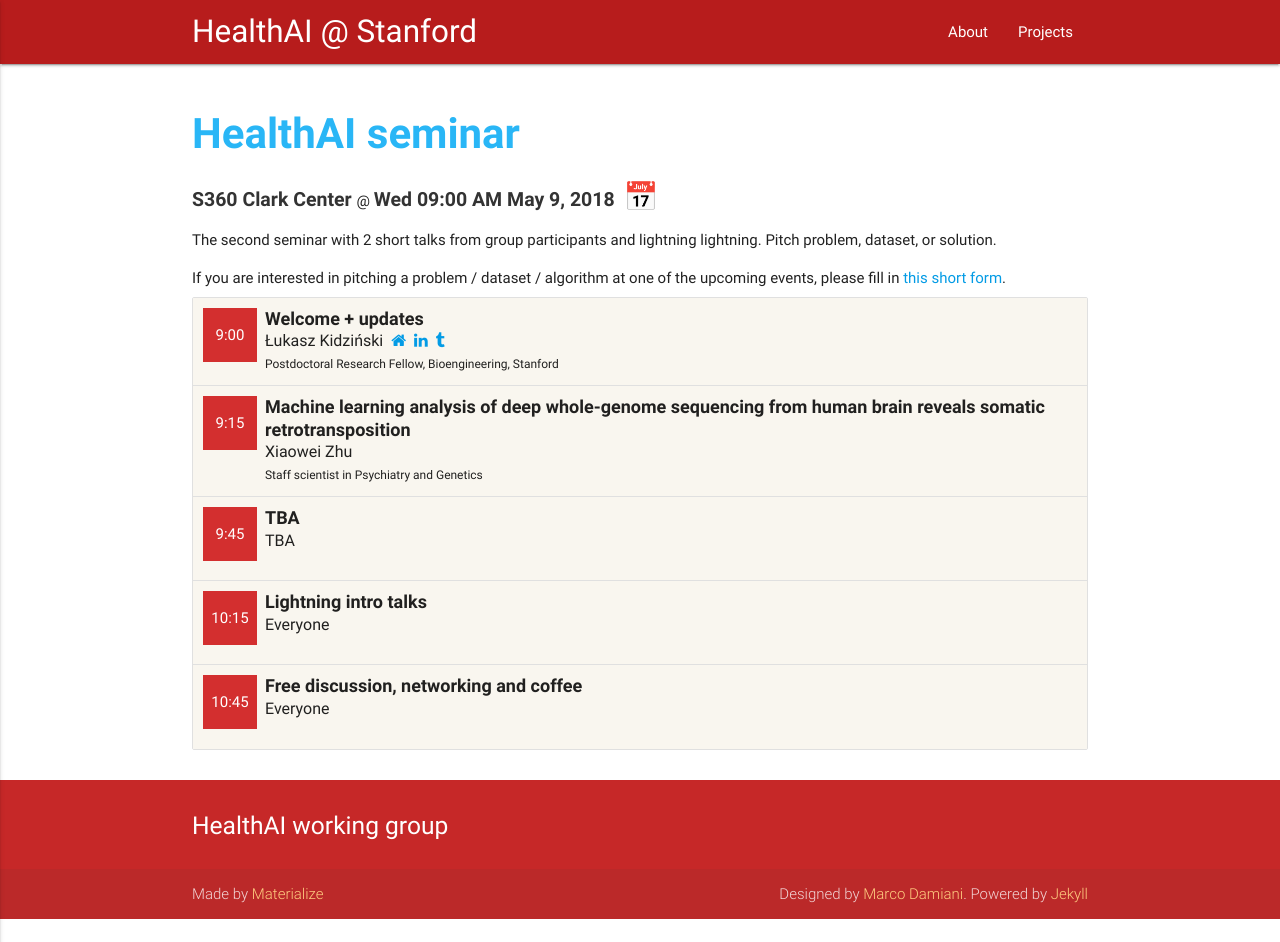
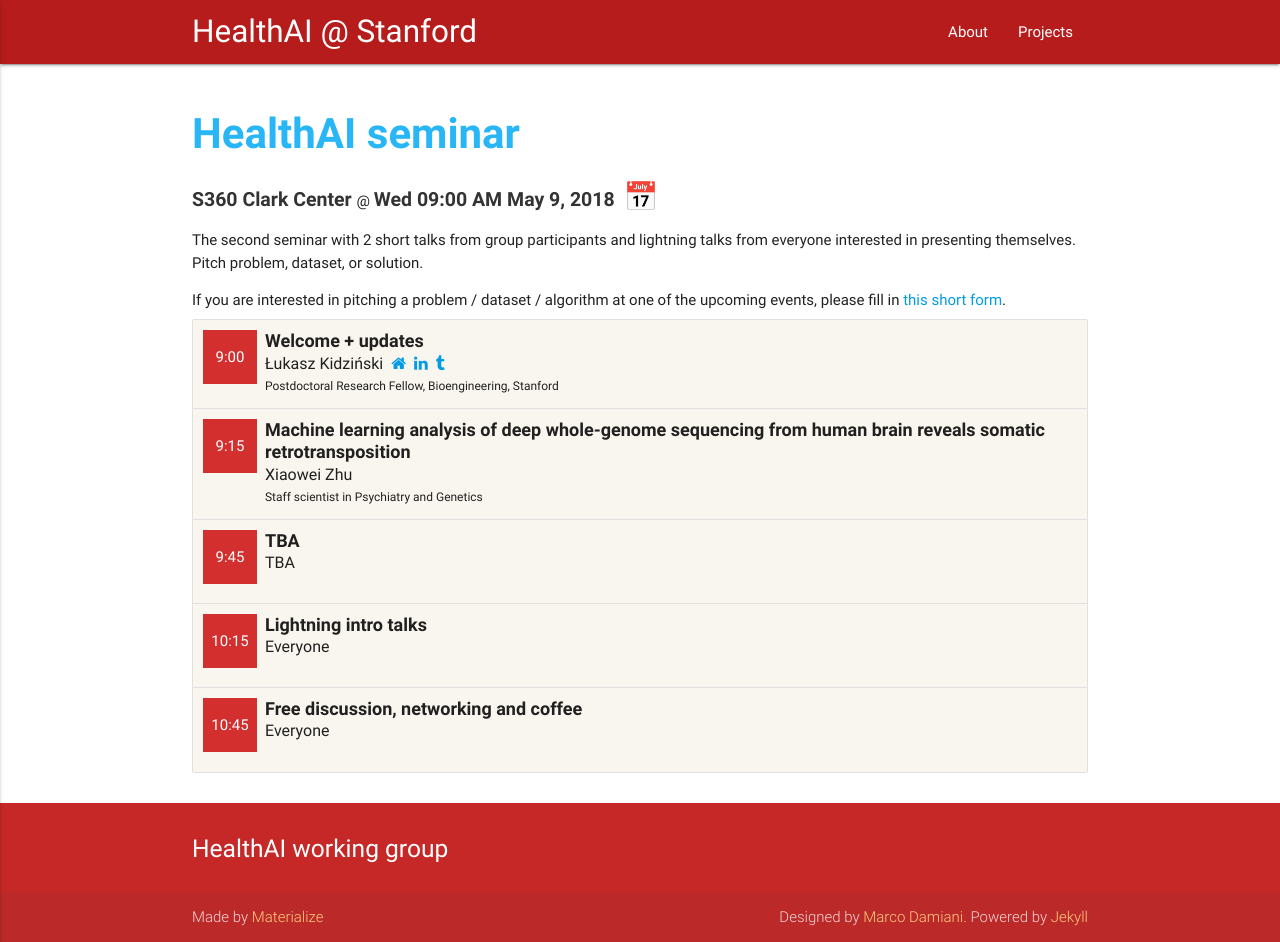
Before and after one commit to health-ai/health-ai.github.io, a Jekyll site: the page built from _events/2018-05-09-seminar.md, in a window 1280 px wide. Built offline with Jekyll 4.4.1, drawn with Linux system fonts in a browser that asks for light colours; before the commit the page ends 919 px from its top, so only the background shows below that.

Commit message:
Update 2018-05-09-seminar.md

```diff
--- a/_events/2018-05-09-seminar.md
+++ b/_events/2018-05-09-seminar.md
@@ -27,4 +27,4 @@ talks:
     speaker: Everyone
     time: '10:45'
 ---
-The second seminar with 2 short talks from group participants and lightning lightning. Pitch problem, dataset, or solution.
+The second seminar with 2 short talks from group participants and lightning talks from everyone interested in presenting themselves. Pitch problem, dataset, or solution.
```
